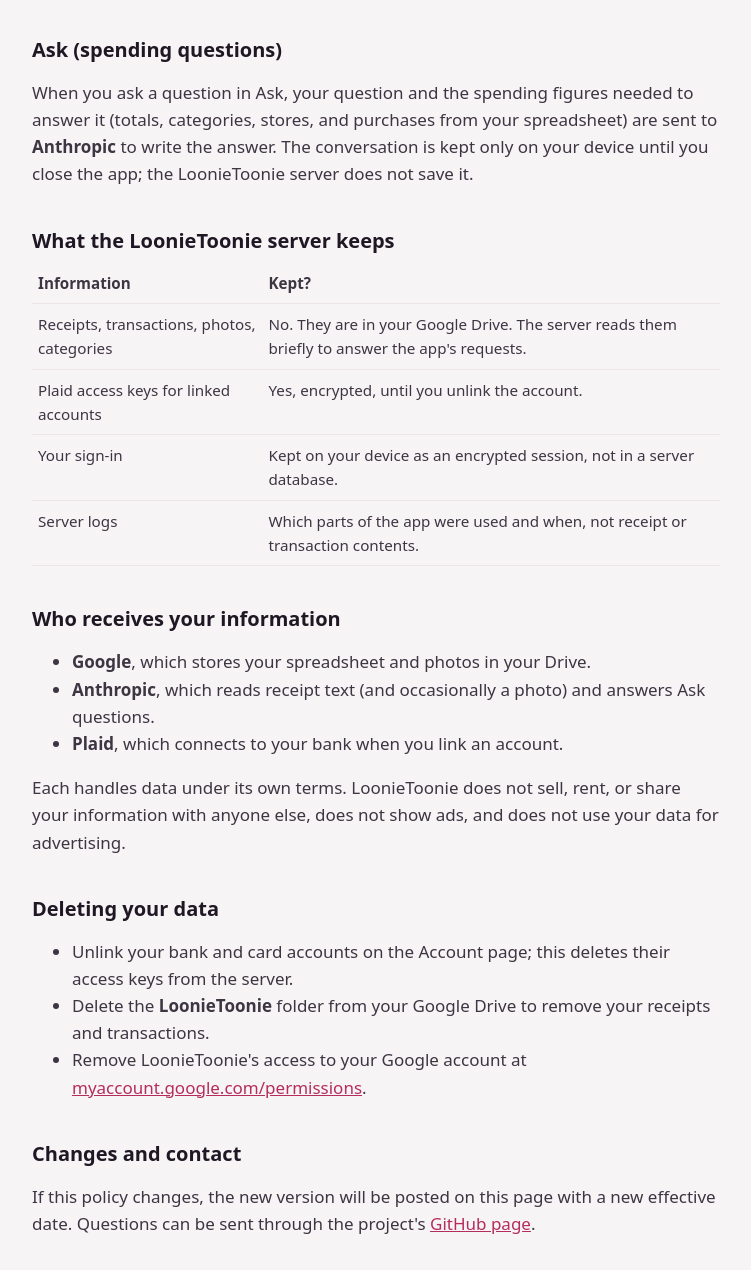
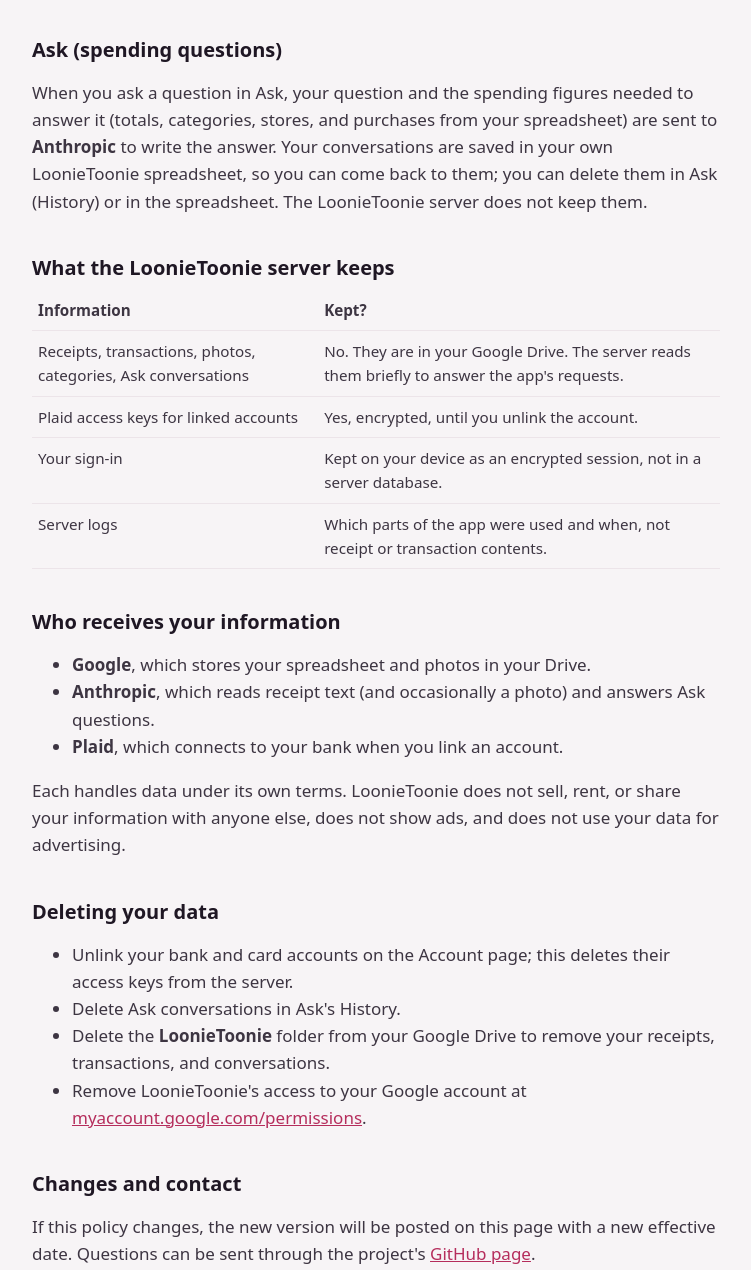
Before and after one commit to tomishing/loonietoonie-site, a plain HTML site: page privacy.html in a window 1280 px wide. Shown: the part 1256-2526 px from the top of the page, without its empty margins (264-1015 px from the left). Drawn offline with Linux system fonts and the light colour scheme.

Commit message:
Save Ask conversations in the user's spreadsheet
- new chat_messages tab (one row per message, soft-deleted); a
  completed answer is saved with its question, a failed one isn't
- POST /api/chat takes conversation_id and streams a conversation
  event first; GET/DELETE /api/chat/conversations[/{id}]
- Ask opens the latest conversation, with History (reopen or delete)
  and New chat; only the open conversation's latest 40 messages are
  sent to Claude
- privacy policy: conversations are saved in the user's spreadsheet,
  not on the server
- the Japanese suggestion is removed from Ask

Co-Authored-By: Claude Opus 5.5 <noreply@anthropic.com>

```diff
--- a/privacy.html
+++ b/privacy.html
@@ -13,7 +13,7 @@
         <span class="logo" aria-hidden="true">🙂</span>
         <h1>Privacy policy</h1>
       </header>
-      <p class="muted">Effective October 18, 2026</p>
+      <p class="muted">Effective October 20, 2026</p>
 
       <p>
         LoonieToonie is a household expense app. This policy explains what information it uses, where that information
@@ -69,8 +69,9 @@
       <h2>Ask (spending questions)</h2>
       <p>
         When you ask a question in Ask, your question and the spending figures needed to answer it (totals, categories,
-        stores, and purchases from your spreadsheet) are sent to <strong>Anthropic</strong> to write the answer. The
-        conversation is kept only on your device until you close the app; the LoonieToonie server does not save it.
+        stores, and purchases from your spreadsheet) are sent to <strong>Anthropic</strong> to write the answer. Your
+        conversations are saved in your own LoonieToonie spreadsheet, so you can come back to them; you can delete them in
+        Ask (History) or in the spreadsheet. The LoonieToonie server does not keep them.
       </p>
 
       <h2>What the LoonieToonie server keeps</h2>
@@ -83,7 +84,7 @@
         </thead>
         <tbody>
           <tr>
-            <td>Receipts, transactions, photos, categories</td>
+            <td>Receipts, transactions, photos, categories, Ask conversations</td>
             <td>No. They are in your Google Drive. The server reads them briefly to answer the app's requests.</td>
           </tr>
           <tr>
@@ -115,7 +116,11 @@
       <h2>Deleting your data</h2>
       <ul>
         <li>Unlink your bank and card accounts on the Account page; this deletes their access keys from the server.</li>
-        <li>Delete the <strong>LoonieToonie</strong> folder from your Google Drive to remove your receipts and transactions.</li>
+        <li>Delete Ask conversations in Ask's History.</li>
+        <li>
+          Delete the <strong>LoonieToonie</strong> folder from your Google Drive to remove your receipts, transactions, and
+          conversations.
+        </li>
         <li>
           Remove LoonieToonie's access to your Google account at
           <a href="https://myaccount.google.com/permissions">myaccount.google.com/permissions</a>.
```
